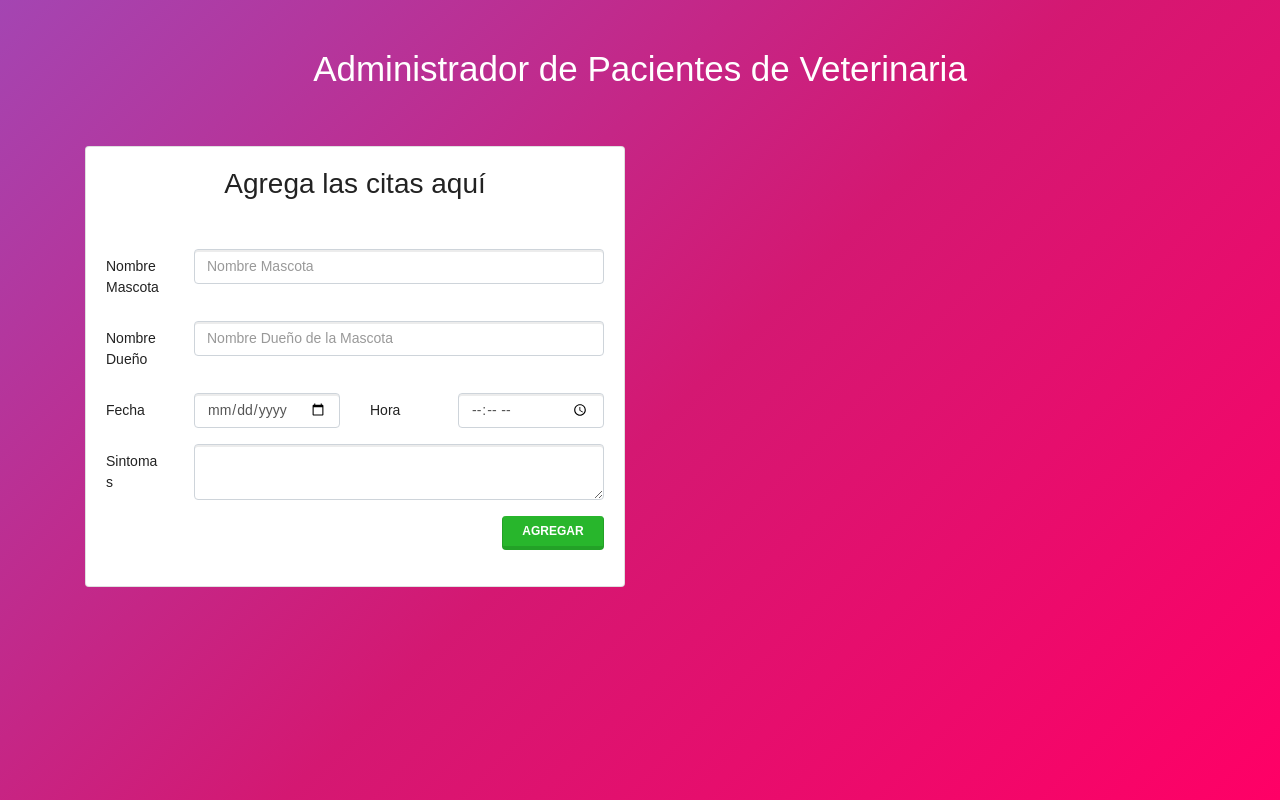
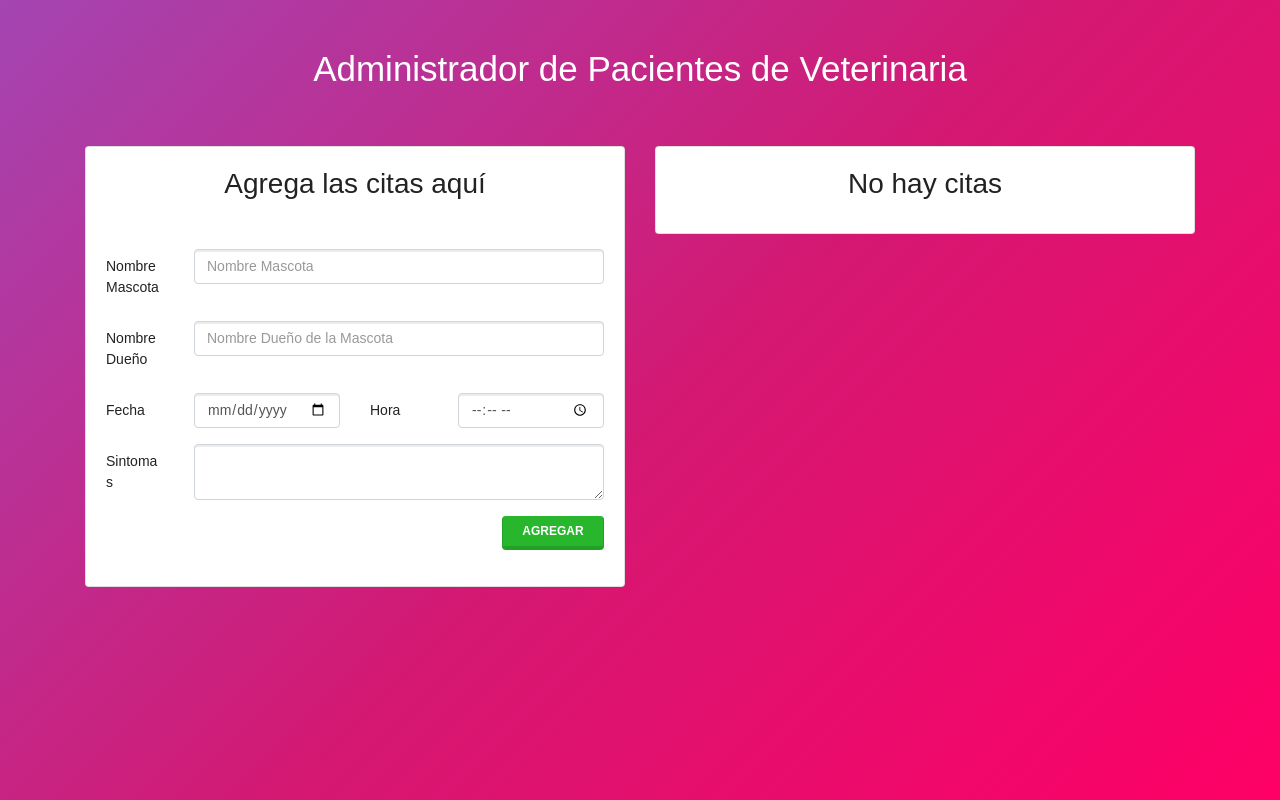
Before and after one commit to PabloAdriaensens/citasreact, a React (Create React App) app: page / in a window 1280 px wide. Built offline with nearby package versions, Linux system fonts and the light colour scheme.

Commit message:
Creación componente ListaCitas y añadida funcionalidad básica

```diff
--- a/src/App.js
+++ b/src/App.js
@@ -1,6 +1,7 @@
 import React, {Component} from 'react';
 import Header from "./componentes/Header";
 import AgregarCita from "./componentes/AgregarCita";
+import ListaCitas from "./componentes/ListaCitas";
 
 class App extends Component {
 
@@ -32,6 +33,11 @@
                             crearCita={this.crearCita}
                         />
                     </div>
+                    <div className="col-md-6">
+                        <ListaCitas
+                            citas={this.state.citas}
+                        />
+                    </div>
                 </div>
             </div>
         );
--- /dev/null
+++ b/src/componentes/ListaCitas.js
@@ -0,0 +1,19 @@
+import React, {Component} from 'react';
+
+class ListaCitas extends Component{
+    render() {
+        const citas = this.props.citas;
+
+        const mensaje = Object.keys(citas).length === 0 ? 'No hay citas' : 'Administra tus Citas Aquí';
+
+        return (
+            <div className="card mt-5">
+                <div className="card-body">
+                    <h2 className="card-title text-center">{mensaje}</h2>
+                </div>
+            </div>
+        )
+    }
+}
+
+export default ListaCitas;
```
